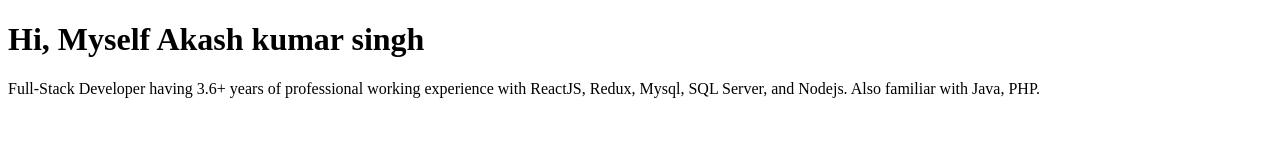
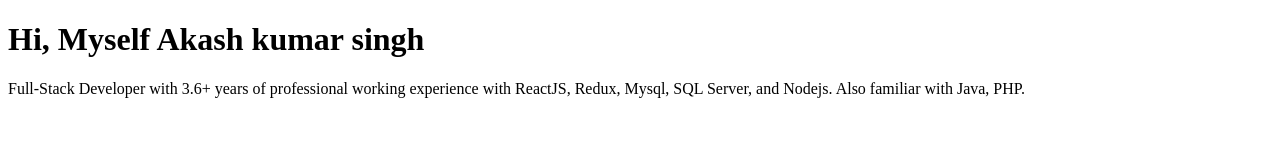
Before and after one commit to akash22396/akash22396.github.io, a plain HTML site: page index.html in a window 1280 px wide. Drawn offline with Linux system fonts and the light colour scheme.

Commit message:
Update index.html

```diff
--- a/index.html
+++ b/index.html
@@ -8,6 +8,8 @@
   </head>
   <body>
     <h1>Hi, Myself Akash kumar singh</h1>
-    <p>Full-Stack Developer having 3.6+ years of professional working experience with ReactJS, Redux, Mysql, SQL Server, and Nodejs. Also familiar with Java, PHP.</p>
+    <p>Full-Stack Developer with 3.6+ years of professional working experience
+      with ReactJS, Redux, Mysql, SQL Server, and Nodejs. Also familiar with
+      Java, PHP.</p>
   </body>
 </html>
```
